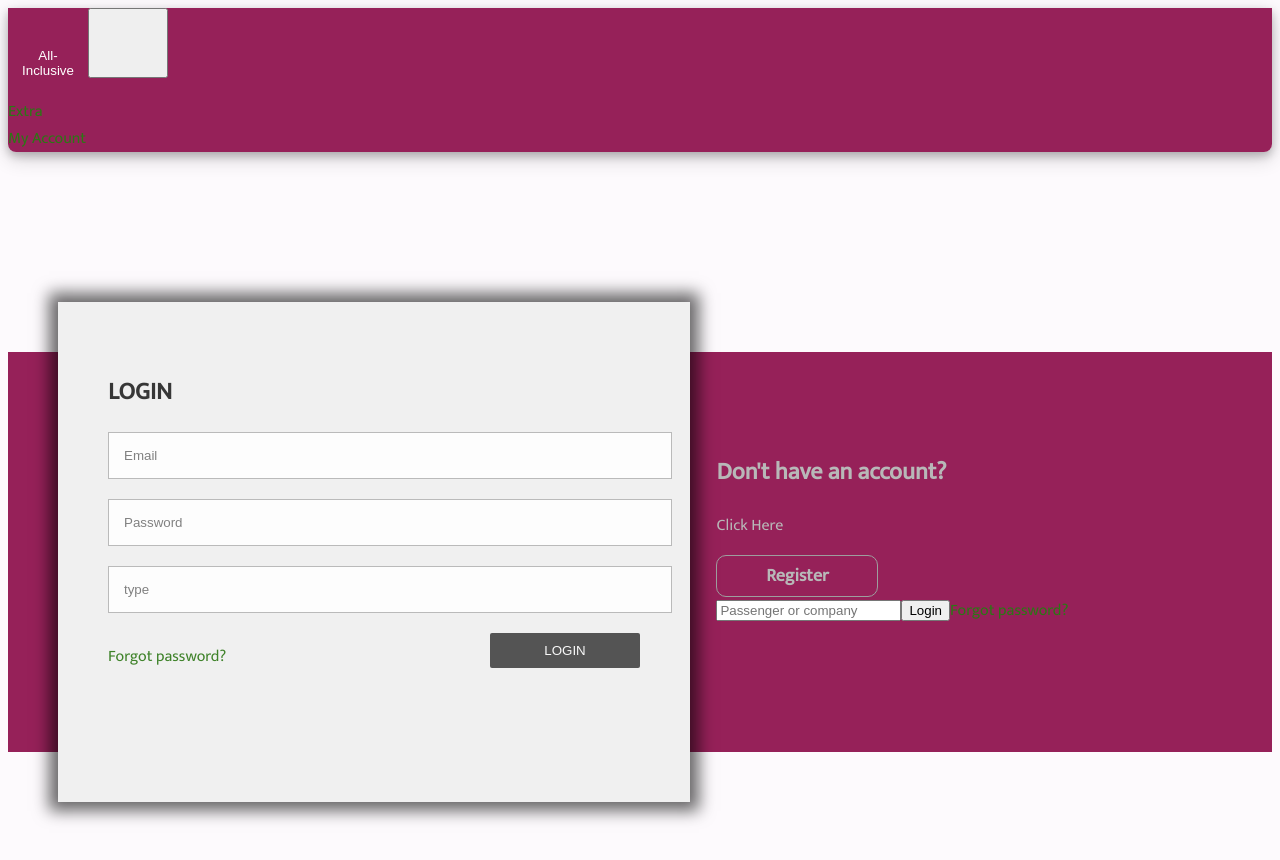
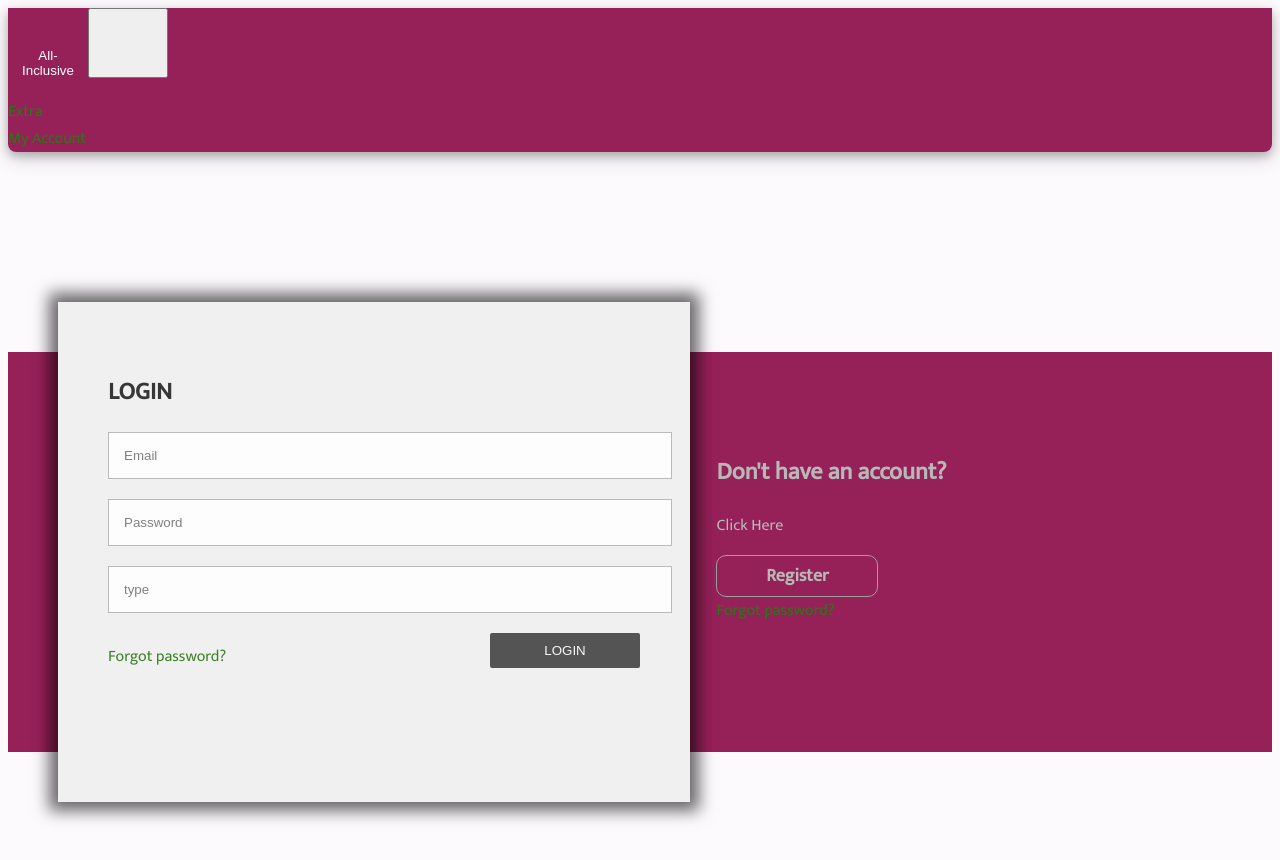
Before and after one commit to All-inclusive/allinclusive, a React app: page / in a window 1280 px wide. Both pictures are taken after a click on the button "My Account". Shown: the top 860 px of the page. Built offline with nearby package versions, Linux system fonts and the light colour scheme; no server answers; the HTML template or start-up script is replaced by a standard one.

Commit message:
fixed a bug in register

```diff
--- a/client/src/Components/SignIn.jsx
+++ b/client/src/Components/SignIn.jsx
@@ -115,13 +115,6 @@ class SignIn extends React.Component {
                   id="log-login-show"
                 />
 
-                <input
-                  type="text"
-                  name="type"
-                  placeholder="Passenger or company"
-                />
-
-                <input type="button" value="Login" onClick={this.login} />
                 <a href="">Forgot password?</a>
               </div>
 
```
